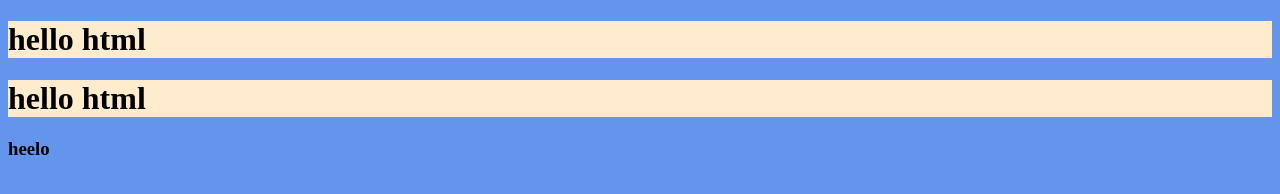
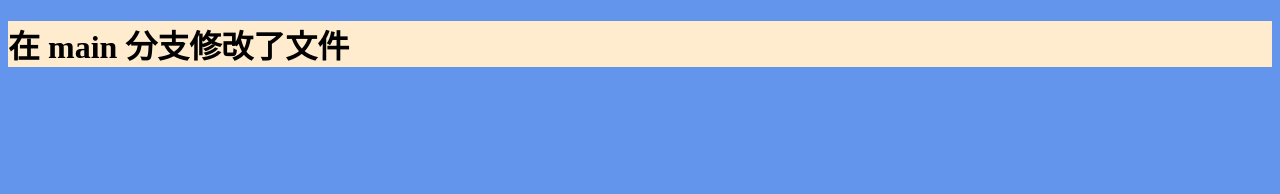
Before and after one commit to 18090581432/project_02, a plain HTML site: page index.html in a window 1280 px wide. Drawn offline with Linux system fonts and the light colour scheme.

Commit message:
main分支修改

```diff
--- a/index.html
+++ b/index.html
@@ -4,12 +4,10 @@
     <meta charset="UTF-8" />
     <meta http-equiv="X-UA-Compatible" content="IE=edge" />
     <meta name="viewport" content="width=device-width, initial-scale=1.0" />
-    <link rel="stylesheet" href="./index.css">
+    <link rel="stylesheet" href="./index.css" />
     <title>Document</title>
   </head>
   <body>
-    <h1>hello html</h1>
-    <h1>hello html</h1>
-    <h3>heelo</h3>
+    <h1>在 main 分支修改了文件</h1>
   </body>
 </html>
```
